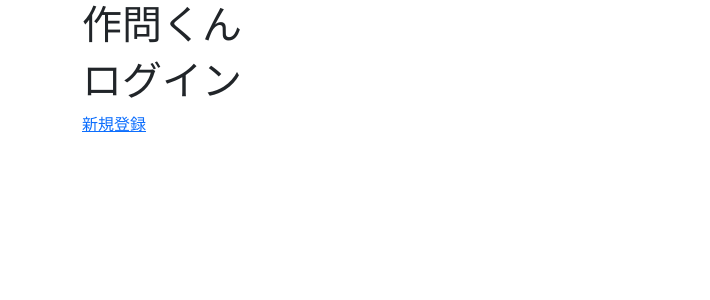
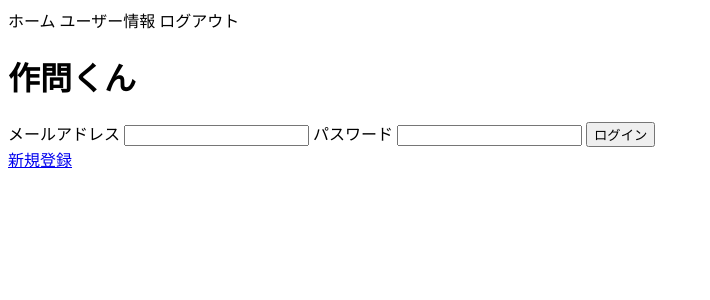
Before and after one commit to TeamB-2025W/sakumonkun, a Django app: template project/app/templates/app/user_login.html in a window 1280 px wide. Shown: the top 300 px of the page, without its empty margins (0-710 px from the left). Run offline with Django 4.2, Linux system fonts and the light colour scheme; the template is opened without the code that fills it, so the values that code supplies are empty.

Commit message:
[add] cssファイル・header_base.html追加 ログインページでhtml要素を揃える

```diff
--- a/project/app/templates/app/base.html
+++ b/project/app/templates/app/base.html
@@ -3,20 +3,16 @@
   <head>
     <meta charset="utf-8">
     <meta name="viewport" content="width=device-width, initial-scale=1">
-    <title>作問くん</title>
-    <!-- Bootstrap CSS -->
-    <link href="https://cdn.jsdelivr.net/npm/bootstrap@5.3.0/dist/css/bootstrap.min.css" rel="stylesheet">
-    {% block extracss %}{% endblock %}
+    {% load static %}
+    <title>{% block title %}{% endblock %}</title>
+    <link href="{% static 'css/style.css' %}" rel="stylesheet">
   </head>
   <body>
-    <div class="container">
-      <h1>作問くん</h1>
-      {% block content %}
-      {% endblock %}
-    </div>
+    {% block header %}{% endblock %}
+    <main>
+      {% block content %}{% endblock %}
+    </main>
 
-    <!-- Bootstrap JS -->
-    <script src="https://cdn.jsdelivr.net/npm/bootstrap@5.3.0/dist/js/bootstrap.bundle.min.js"></script>
     {% block extrajs %}{% endblock %}
   </body>
 </html>
--- /dev/null
+++ b/project/app/templates/app/header_base.html
@@ -0,0 +1,11 @@
+{% extends "app/base.html" %}
+
+{% block header %}
+  <header>
+    <nav>
+      <a>ホーム</a>
+      <a>ユーザー情報</a>
+      <a>ログアウト</a>
+    </nav>
+  </header>
+{% endblock %}
--- a/project/app/templates/app/user_login.html
+++ b/project/app/templates/app/user_login.html
@@ -1,8 +1,14 @@
-{% extends 'app/base.html'%}
+{% extends 'app/header_base.html'%}
+{% block title %}login{% endblock %}
 
 {% block content %}
-<h1>ログイン</h1>
-<form placeholder="メールアドレス">
-<form placeholder="パスワード">
+<h1>作問くん</h1>
+<form>
+  <label for="email">メールアドレス</label>
+  <input id="email">
+  <label for="password">パスワード</label>
+  <input id="password">
+  <button>ログイン</button>
+</form>
 <a href="{% url 'app:register' %}">新規登録</a>
 {% endblock %}
```
Also changed, not shown: project/app/static/css/style.css (added).
